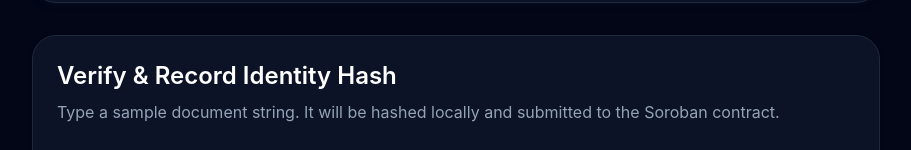
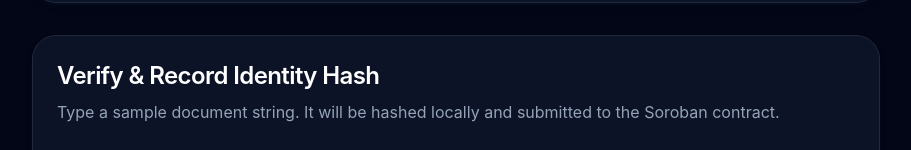
Before and after one commit to emteebug12-jpg/Soroban-IdVerify-It, a Next.js app: page / in a window 1280 px wide. Shown: the part 373-523 px from the top of the page, without its empty margins (184-1095 px from the left). Built offline with nearby package versions, Linux system fonts and the light colour scheme; no server answers; what @stellar/stellar-sdk would draw is missing.

Commit message:
feat(form): tighten section heading typography
Adds tracking-tight to the "Verify & Record Identity Hash" heading
to match the hero title treatment on the page.

```diff
--- a/app/components/VerificationForm.tsx
+++ b/app/components/VerificationForm.tsx
@@ -95,7 +95,7 @@
   return (
     <section className="rounded-3xl border border-slate-800 bg-slate-900/80 p-6 shadow-md shadow-slate-900/30">
       <div className="mb-6">
-        <h2 className="text-2xl font-semibold text-white">Verify & Record Identity Hash</h2>
+        <h2 className="text-2xl font-semibold tracking-tight text-white">Verify & Record Identity Hash</h2>
         <p className="mt-2 text-slate-400">
           Type a sample document string. It will be hashed locally and submitted to the Soroban contract.
         </p>
```
